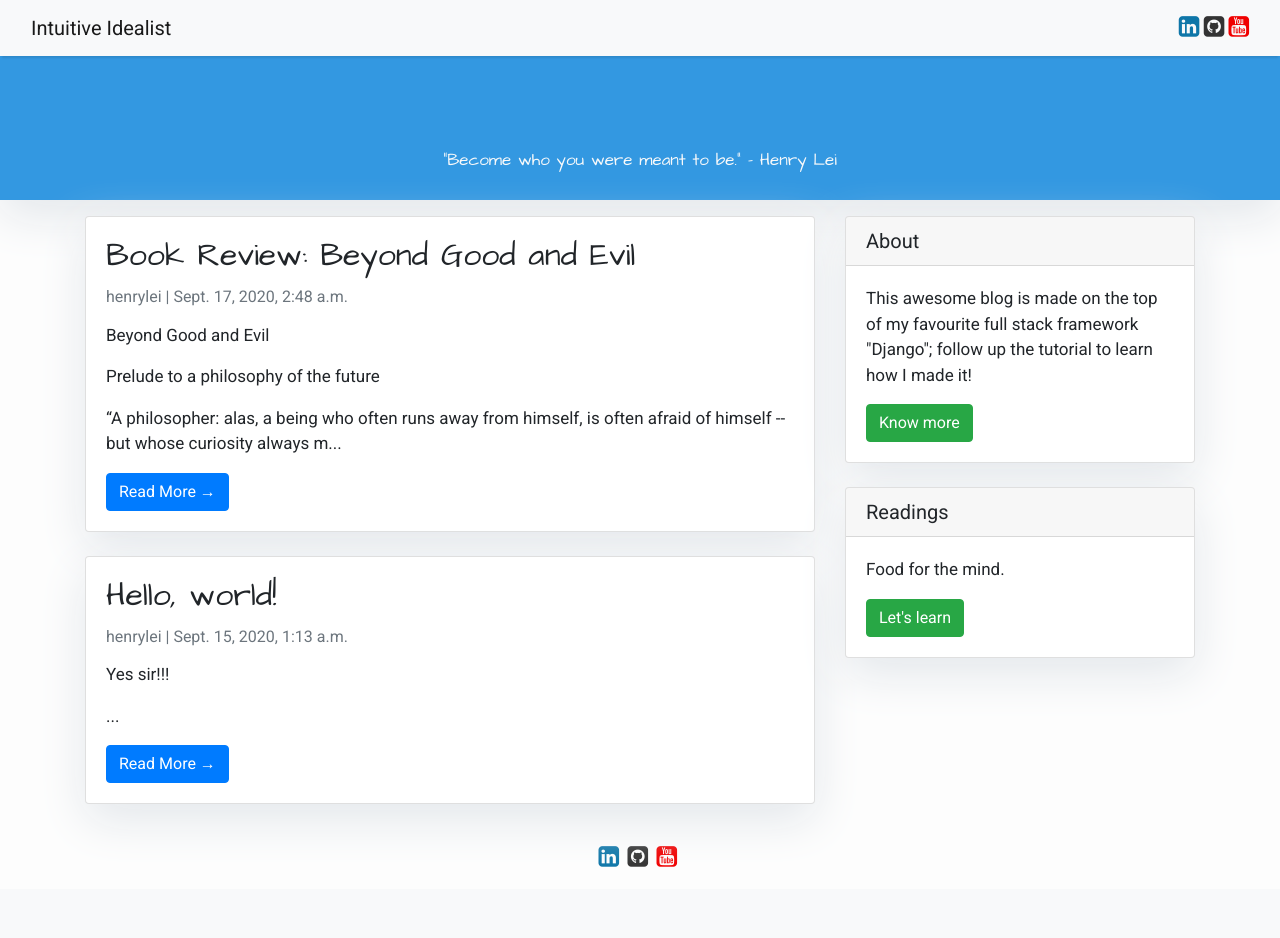
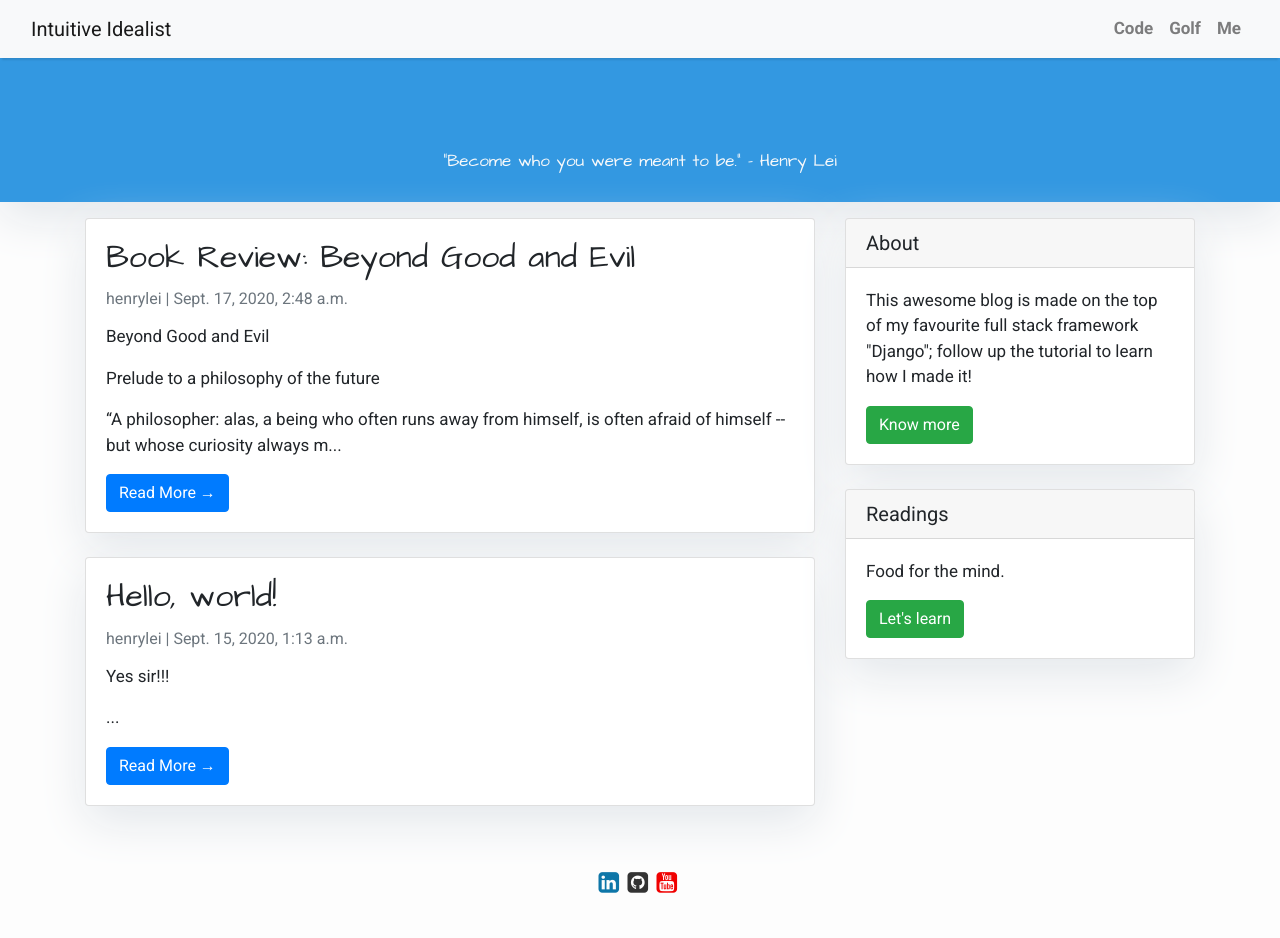
Before and after one commit to henrylei2000/mysite, a Django app: page / in a window 1280 px wide. Before the commit the page ends 867 px from the top, so only its background shows below. Run offline with Django 3.2, Linux system fonts and the light colour scheme; data comes from the database, SQL or seed files in the repository; some libraries are stand-ins or nearby versions.

Commit message:
layout change

```diff
--- a/blog/templates/base.html
+++ b/blog/templates/base.html
@@ -46,16 +46,15 @@
                 </button>
                 <div class="collapse navbar-collapse" id="navbarResponsive">
                     <ul class="navbar-nav ml-auto">
-                        <li class="nav-item">
-                            <a href="https://www.linkedin.com/in/henry-lei-b00708180/"><i class="fa fa-linkedin-square" style="font-size:24px;color:#0e76a8"></i></a>&nbsp;
+                        <li class="nav-item text-black">
+                            <a class="nav-link text-black font-weight-bold" href="https://github.com/henrylei2000">Code</a>
                         </li>
-                        <li class="nav-item">
-                            <a href="https://github.com/henrylei2000"><i class="fa fa-github-square" style="font-size:24px;color:#333"></i></a>&nbsp;
+                        <li class="nav-item text-black">
+                            <a class="nav-link text-black font-weight-bold" href="https://www.youtube.com/channel/UClE9FhHSvBLb1doZfDMyi_A">Golf</a>
                         </li>
-                        <li class="nav-item">
-                            <a href="https://www.youtube.com/channel/UClE9FhHSvBLb1doZfDMyi_A"><i class="fa fa-youtube-square" style="font-size:24px;color:#f00000"></i></a>
+                        <li class="nav-item text-black">
+                            <a class="nav-link text-black font-weight-bold" href="https://www.linkedin.com/in/henry-lei-b00708180/">Me</a>
                         </li>
-
                     </ul>
                 </div>
             </div>
@@ -65,7 +64,7 @@
         {% endblock content %}
         <!-- Footer -->
         <footer class="py-3 bg-grey">
-            <p class="m-0 text-dark text-center ">
+            <p class="m-4 text-center">
                 <a href="https://www.linkedin.com/in/henry-lei-b00708180/"><i class="fa fa-linkedin-square" style="font-size:24px;color:#0e76a8"></i></a>&nbsp;
                 <a href="https://github.com/henrylei2000"><i class="fa fa-github-square" style="font-size:24px;color:#333"></i></a>&nbsp;
                 <a href="https://www.youtube.com/channel/UClE9FhHSvBLb1doZfDMyi_A"><i class="fa fa-youtube-square" style="font-size:24px;color:#f00000"></i></a>&nbsp;
```
